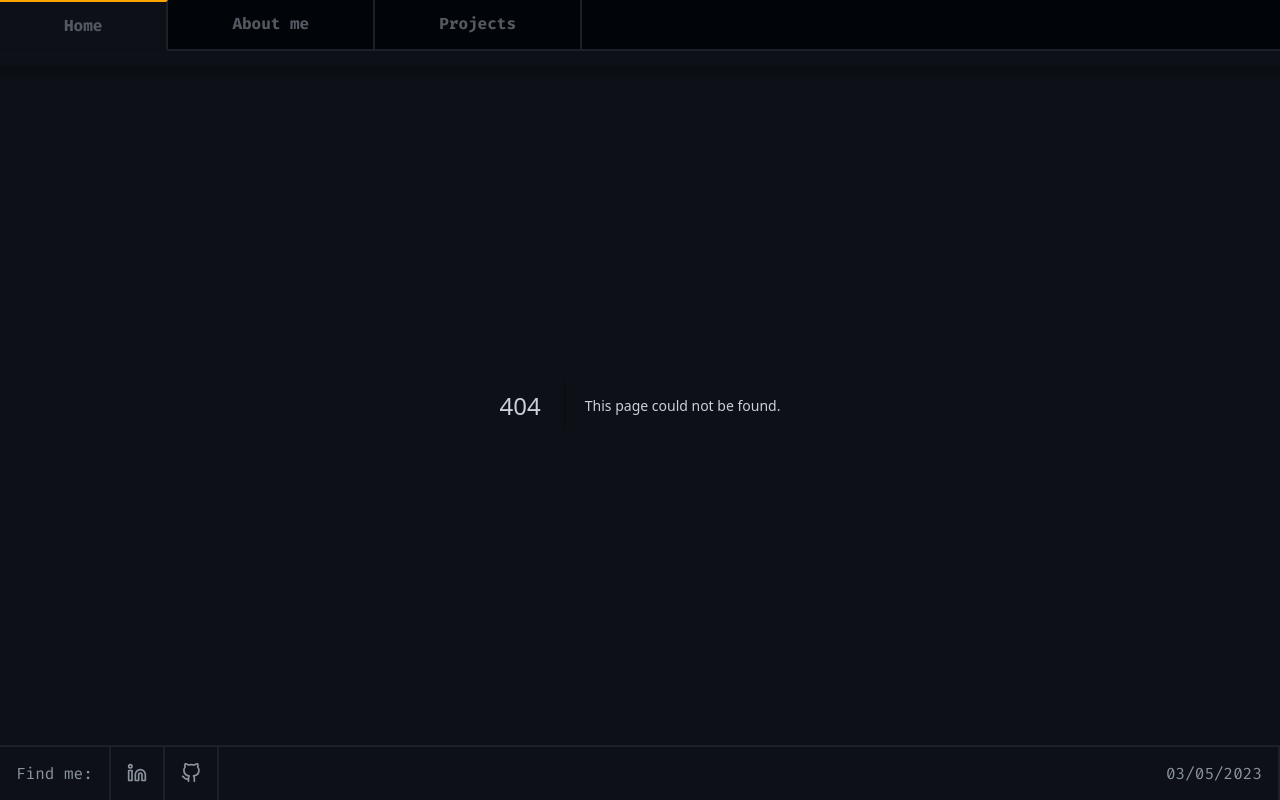
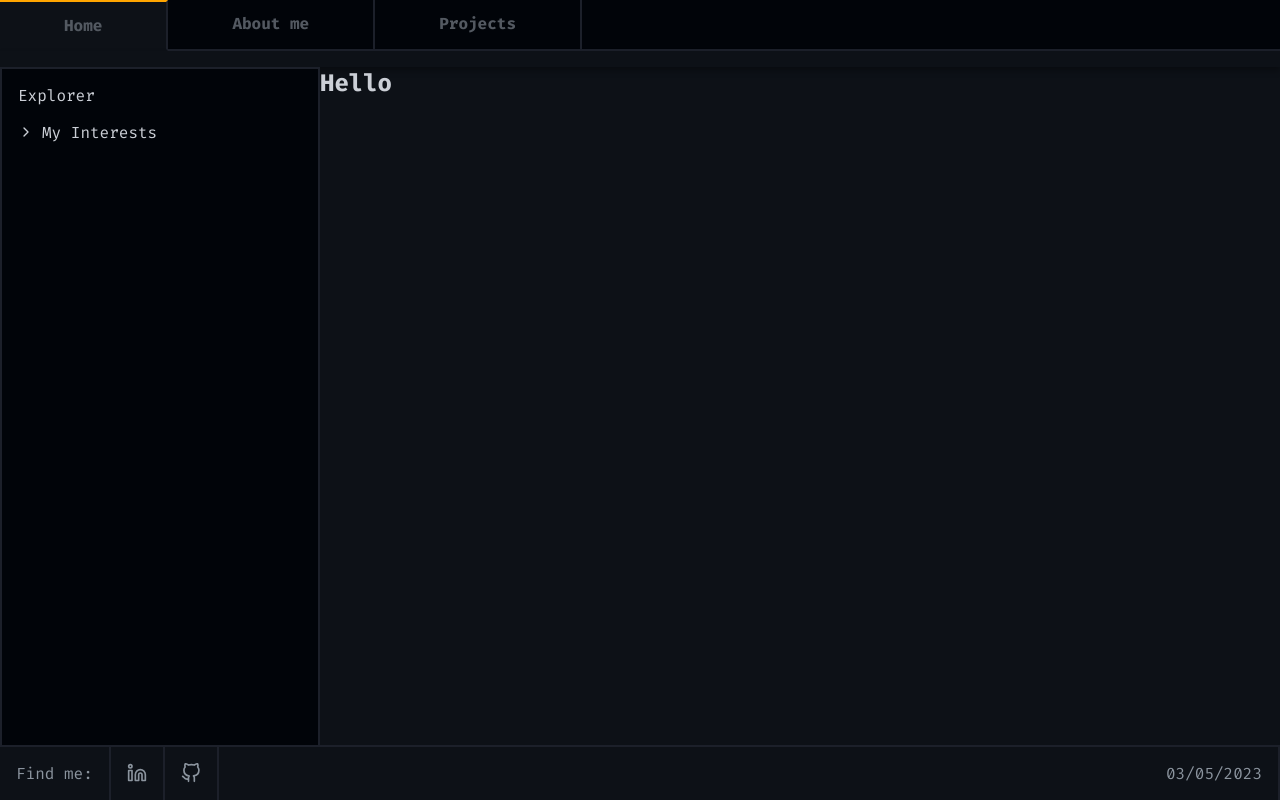
Before and after one commit to VitorHugoAntunes/My_Portfolio, a Next.js app: page /about in a window 1280 px wide. Before the commit this address had no page. Built offline with nearby package versions, Linux system fonts and the light colour scheme.

Commit message:
Added About Page

```diff
--- a/src/components/Header/index.tsx
+++ b/src/components/Header/index.tsx
@@ -10,12 +10,12 @@ export default function Header() {
                         <span>Home</span>
                     </div>
                 </Link>
-                <Link href={'/'}>
+                <Link href={'/about'}>
                     <div>
                         <span>About me</span>
                     </div>
                 </Link>
-                <Link href={'/'}>
+                <Link href={'/projects'}>
                     <div>
                         <span>Projects</span>
                     </div>
--- /dev/null
+++ b/src/components/TagFolder/index.tsx
@@ -0,0 +1,18 @@
+import { ReactNode } from 'react'
+import { TagFolderDiv } from './styles';
+
+interface TagFolderProps {
+    arrowIcon: ReactNode;
+    techIcon: ReactNode;
+    title: string;
+}
+
+export default function TagFolder({ arrowIcon, techIcon, title }: TagFolderProps) {
+    return (
+        <TagFolderDiv>
+            {arrowIcon}
+            {techIcon}
+            <span>{title}</span>
+        </TagFolderDiv>
+    )
+}
--- /dev/null
+++ b/src/components/TagFolder/styles.ts
@@ -0,0 +1,7 @@
+import { styled } from "@stitches/react";
+
+export const TagFolderDiv = styled('div', {
+    display: "flex",
+    alignItems: "center",
+    gap: "0.5rem"
+})
--- /dev/null
+++ b/src/pages/about.tsx
@@ -0,0 +1,54 @@
+import { ReactNode, useState } from 'react'
+import { AboutContainer, AboutContent, InterestsContainer } from "@/styles/pages/about";
+
+import { FiChevronDown, FiChevronRight } from "react-icons/fi";
+import { FaReact, FaCss3, FaHtml5, FaJava, FaNodeJs, FaLinux, FaUbuntu } from "react-icons/fa";
+import { TbBrandNextjs, TbDatabase } from "react-icons/tb";
+import { SiTypescript } from "react-icons/si";
+
+import TagFolder from "@/components/TagFolder";
+
+export default function About() {
+    const techTags = [
+        { techIcon: <FaReact size={16} color="#4FCBED" />, title: "ReactJS" },
+        { techIcon: <TbBrandNextjs size={16} />, title: "NextJS" },
+        { techIcon: <SiTypescript size={16} color="#2F72BC" />, title: "Typescript" },
+        { techIcon: <FaNodeJs size={16} color="#81B640" />, title: "NodeJS" },
+        { techIcon: <FaJava size={16} color="#A11016" />, title: "Java" },
+        { techIcon: <TbDatabase size={16} color="#F2D100" />, title: "SQL" },
+        { techIcon: <FaCss3 size={16} color="#2247D7" />, title: "CSS" },
+        { techIcon: <FaHtml5 size={16} color="#D84823" />, title: "HTML" },
+        { techIcon: <FaUbuntu size={16} color="#D24412" />, title: "Linux" },
+    ]
+
+    const [openTag, setOpenTag] = useState<boolean>(false)
+
+    function changeTagStatus() {
+        openTag === false ? setOpenTag(true) : setOpenTag(false)
+    }
+
+    return (
+        <AboutContainer>
+            <InterestsContainer>
+                <span>Explorer</span>
+
+                <div className="tagsDiv">
+                    <div className='myInterests' onClick={changeTagStatus}>
+                        {openTag === false ? (<FiChevronRight size={16} />) : (<FiChevronDown size={16} />)}
+                        <span>My Interests</span>
+                    </div>
+                    <div className={openTag === false ? 'techInterests' : 'techInterests open'}>
+                        {techTags.map(tag => (
+                            <TagFolder arrowIcon={<FiChevronRight size={16} />} techIcon={tag.techIcon} title={tag.title} />
+                        ))}
+                    </div>
+
+                </div>
+            </InterestsContainer>
+
+            <AboutContent>
+                <h1>Hello</h1>
+            </AboutContent>
+        </AboutContainer>
+    )
+}
--- a/src/pages/index.tsx
+++ b/src/pages/index.tsx
@@ -12,7 +12,7 @@ export default function Home() {
           <span className="occupation">Front-end developer</span>
         </div>
         <div>
-          <p>// write the code below to continue:</p>
+          <p dangerouslySetInnerHTML={{ __html: "// write the code below to continue:" }} />
           <div>
             <FiChevronsRight size={24} />
             <input type="text" placeholder="whois" />
--- /dev/null
+++ b/src/styles/pages/about.ts
@@ -0,0 +1,60 @@
+import { styled } from "@stitches/react";
+
+export const AboutContainer = styled('div', {
+    height: "100%",
+    display: "flex"
+})
+
+export const InterestsContainer = styled('aside', {
+    height: "100%",
+    width: "20rem",
+    background: "$darkBackground",
+    border: "2px solid $border",
+    borderBottom: "none",
+    padding: "1rem",
+
+    ".tagsDiv": {
+        marginTop: "1rem",
+        display: "flex",
+        flexDirection: "column",
+        gap: "0.5rem",
+
+        ".myInterests": {
+            display: "flex",
+            alignItems: "center",
+            gap: "0.5rem",
+            cursor: "pointer",
+            transition: "0.2s",
+
+            "&:hover": {
+                filter: "brightness(0.8)"
+            },
+
+            "> span": {
+                userSelect: "none",
+                "-webkit-user-select": "none",
+                "-moz-user-select": "none",
+            },
+        },
+
+        ".techInterests": {
+            display: "flex",
+            flexDirection: "column",
+            gap: "0.5rem",
+
+            marginLeft: "1rem",
+            visibility: "hidden",
+            opacity: 0,
+            transition: "visibility 0.2s ease-in-out, opacity 0.2s ease-in-out",
+
+            "&.open": {
+                visibility: "visible",
+                opacity: 1,
+            }
+        }
+    }
+})
+
+export const AboutContent = styled('section', {
+    flex: 1
+})
```
